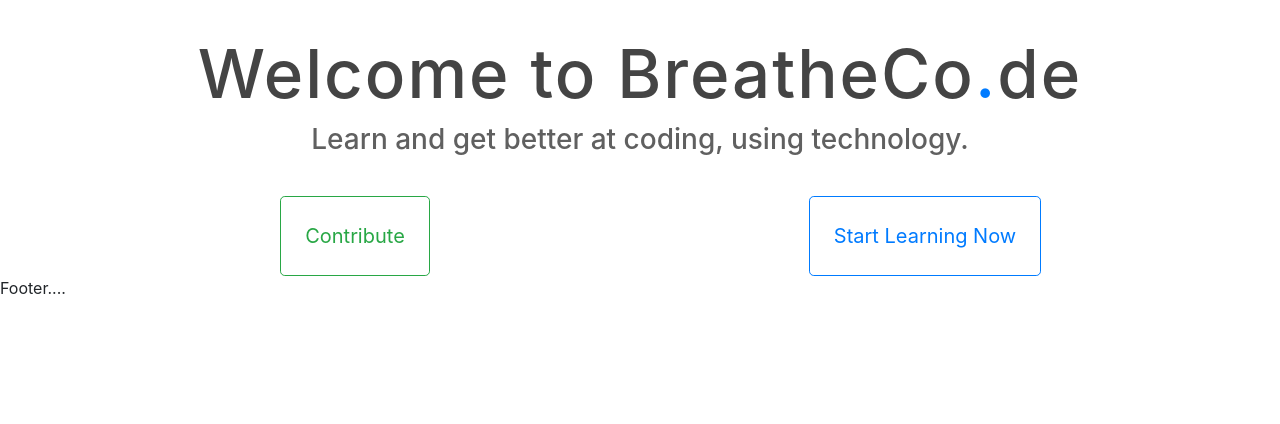
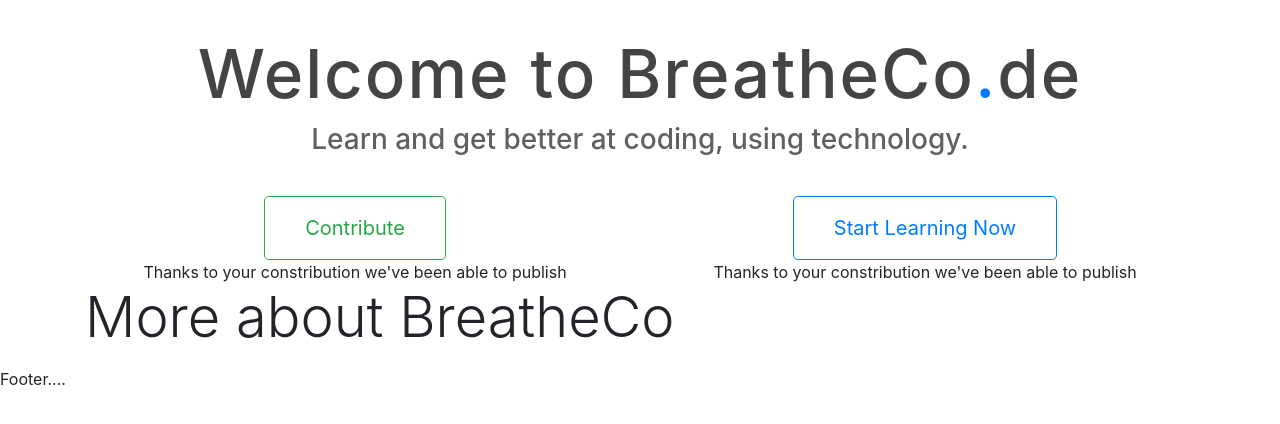
Before and after one commit to espvtes/gatsby-app-shop, a Gatsby site in the folder gatsby-site/: page / in a window 1280 px wide. Shown: the part 90-514 px from the top of the page. Built offline with nearby package versions, Linux system fonts and the light colour scheme; Gatsby itself is replaced by a stand-in of ours.

Commit message:
button and paragraph

```diff
--- a/gatsby-site/src/pages/index.js
+++ b/gatsby-site/src/pages/index.js
@@ -18,12 +18,18 @@
                     </div>
                     <div className="row mt-4">
                         <div className="col-12 col-md-6 center-block text-center">
-                            <button id="singlebutton" name="singlebutton" className="btn btn-outline-success center-block btn-lg p-4">Contribute</button>
+                            <button id="singlebutton" name="singlebutton" className="btn btn-outline-success center-block btn-lg"><label className="pt-2 pl-4 pr-4">Contribute</label></button>
                         </div>
                         <div className="col-12 col-md-6 center-block text-center">
-                            <button id="singlebutton" name="singlebutton" className="btn btn-outline-primary center-block btn-lg p-4">Start Learning Now</button>
+                            <button id="singlebutton" name="singlebutton" className="btn btn-outline-primary center-block btn-lg"><label className="pt-2 pl-4 pr-4">Start Learning Now</label></button>
                         </div>
                     </div>
+                    <div className="row">
+                        <div className="col-12 col-md-6 text-center">Thanks to your constribution we've been able to publish</div>
+                        <div className="col-12 col-md-6 text-center">Thanks to your constribution we've been able to publish</div>
+                    </div>
+                    <p className="display-4">More about BreatheCo</p>
+
                 </div>
         </Layout>
 
```
